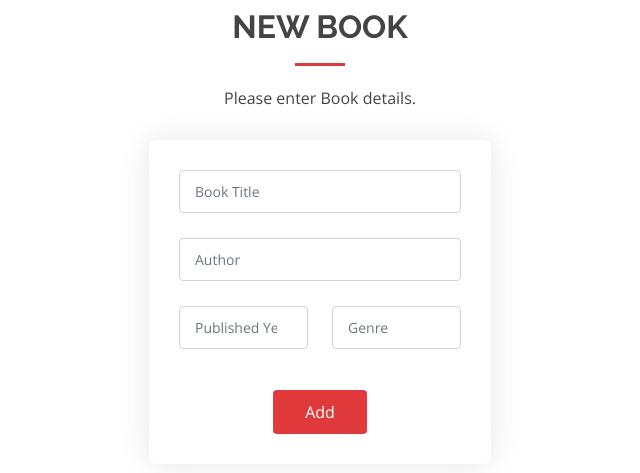
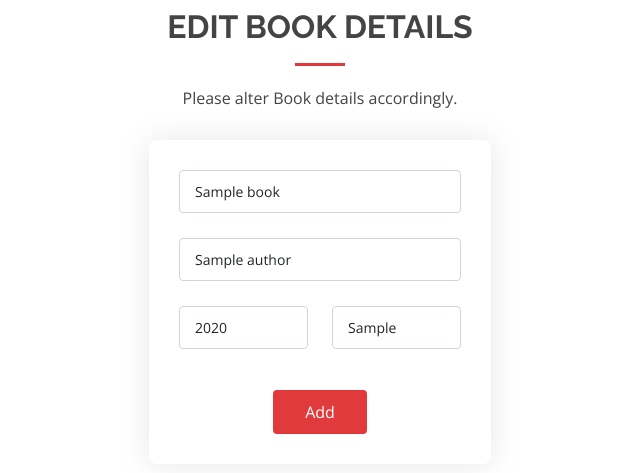
Before and after one commit to NehalH/book-swap, a Flask app: template papaya_v2/templates/edit-book.html in a window 1280 px wide. Shown: the part 76-549 px from the top of the page, without its empty margins (320-960 px from the left). Run offline with Flask 2, Linux system fonts and the light colour scheme; the template is opened without the code that fills it: values that come from a table or form of the project are taken from there, others are empty; tables that the repository leaves empty hold one stand-in row (values such as "Sample post"); some libraries are stand-ins or nearby versions.

Commit message:
v_2.5.0 Can update book details

```diff
--- a/papaya_v2/app.py
+++ b/papaya_v2/app.py
@@ -146,14 +146,49 @@ def add_book():
 
 
 # Edit-Book      //////////////////////////////////////////////////////////////////////////////
-@app.route('/edit-book')
+@app.route('/edit-book', methods=['POST'])
 def edit_book():
-    return render_template('edit-book.html')
+    book_id = request.form['book_id']
+    book = Book.query.filter_by(book_id=book_id).first()
+    authors = Author.query.filter_by(book_id=book_id).first()
+
+    return render_template('edit-book.html',book=book, authors=authors)
+
+@app.route('/edit-data', methods=['POST'])
+def edit_data():
+    print("WOOOOOOOOOOOOOOOOOOOOOOOOOOOOOOOOOOOOOOOOOOOOOOOOOOOOOOOOOOOOOOOO")
+    # Obtain form data
+    book_id = request.form['book_id']
+    bname = request.form['title']
+    auth_name = request.form['author']
+    pub_year = request.form['pub_year']
+    category = request.form['category']
+
+    # Get the book to be updated
+    book = Book.query.filter_by(book_id=book_id).first()
+
+    # Update the book information
+    book.bname = bname
+    book.pub_year = pub_year
+    book.category = category
+    db.session.commit()
+
+    # Get the author to be updated
+    author = Author.query.filter_by(book_id=book_id).first()
+
+    # Update the author information
+    author.auth_name = auth_name
+    db.session.commit()
+
+    # Redirect the user back to the bookshelf page
+    return redirect(url_for('my_bookshelf'))
+
+
+
 
 # Delete-Book      //////////////////////////////////////////////////////////////////////////////
-@app.route('/delete_book', methods=['POST','GET'])
+@app.route('/delete_book', methods=['POST'])
 def delete_book():
-    print('HIIIIIIIIIIIIIIIIIIIIIIIIIIIIIIIIIIIIIIIIIIIIIII')
     book_id = request.form['book_id']
     book = Book.query.filter_by(book_id=book_id).first()
 
--- a/papaya_v2/templates/edit-book.html
+++ b/papaya_v2/templates/edit-book.html
@@ -60,33 +60,35 @@
 
         <div class="section-title">
         </br>
-          <h2>NEW BOOk</h2>
-          <p>Please enter Book details.</p>
+          <h2>Edit Book Details</h2>
+          <p>Please alter Book details accordingly.</p>
         </div>
 
         <div class="row" data-aos="fade-up" data-aos-delay="100"
 
           <div class="col-lg-6">
-            <form action="{{ url_for('add_book')}}" method="post" role="form" class="php-email-form">
+            <form action="{{ url_for('edit_data') }}" method="post" role="form" class="php-email-form">
+              <input type="hidden" name="book_id" value="{{ book.book_id }}">
+
 
               <div class="row">
                 <div class="col form-group">
-                  <input type="text" name="title" class="form-control" id="title" placeholder="Book Title" required>
+                  <input type="text" name="title" class="form-control" id="title" placeholder="Book Title" value="{{ book.bname }}" required>
                 </div>
               </div>
 
               <div class="row">
                 <div class="col form-group">
-                  <input type="text" name="author" class="form-control" id="author" placeholder="Author" required>
+                  <input type="text" name="author" class="form-control" id="author" placeholder="Author" value="{{ authors.auth_name }}" required>
                 </div>
               </div>
 
               <div class="row">
                 <div class="col form-group">
-                  <input type="number" name="pub_year" class="form-control" id="pub_year" placeholder="Published Year" required>
+                  <input type="number" name="pub_year" class="form-control" id="pub_year" placeholder="Published Year" value="{{ book.pub_year }}" required>
                 </div>
                 <div class="col form-group">
-                  <input type="text" name="category" class="form-control" id="categeory" placeholder="Genre" required>
+                  <input type="text" name="category" class="form-control" id="categeory" placeholder="Genre" value="{{ book.category }}" required>
                 </div>
               </div>
 
```
Also changed, not shown: papaya_v2/templates/my-book-shelf.html (+14 -1 lines).
